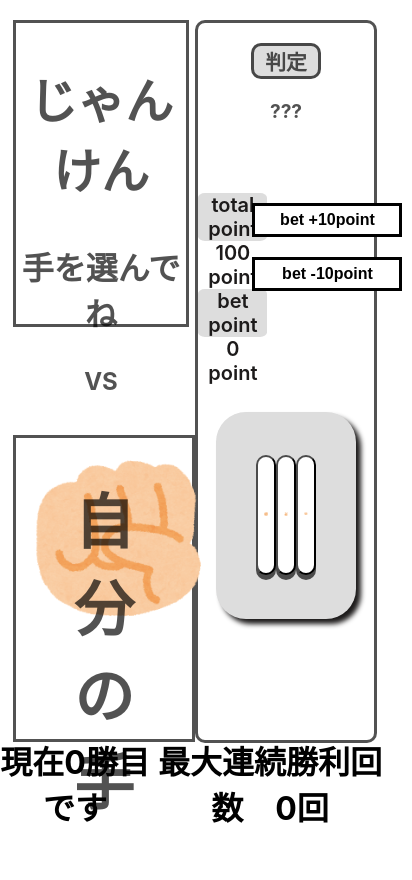
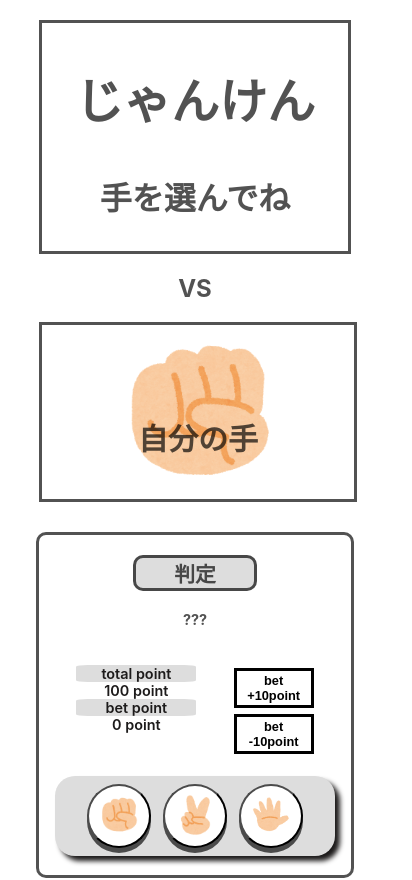
Before and after one commit to koshiro-adachi/janken-app, a React (Create React App) app: page /vspage in a window 390 px wide. Shown: the top 880 px of the page, 412 px wide, since content can reach past the window. Before the commit the page ends 844 px from the top, so only its background shows below. Built offline with nearby package versions, Linux system fonts and the light colour scheme.

Commit message:
responsive

```diff
--- a/src/Pages/VSpage/vsPage.css
+++ b/src/Pages/VSpage/vsPage.css
@@ -186,3 +186,130 @@
   margin: 0 auto;
   font-size: 2rem;
 }
+@media screen and (max-width: 1190px) {
+  .handButton {
+    height: 6.5rem;
+    width: 6.5rem;
+  }
+  .changeImageWrapper h2 {
+    font-size: 50px;
+  }
+}
+@media screen and (max-width: 1180px) {
+  .handButton {
+    height: 6rem;
+    width: 6rem;
+  }
+}
+@media screen and (max-width: 1000px) {
+  .buttonWrapper {
+    margin: 6% 5%;
+    padding: 8px 20px;
+    border-radius: 20px;
+  }
+}
+@media screen and (max-width: 890px) {
+  .changeImageWrapper h2 {
+    font-size: 45px;
+  }
+}
+@media screen and (max-width: 800px) {
+  .vsDiv {
+    width: 100vw;
+    height: auto;
+    display: block;
+  }
+  .vsPageLeft {
+    margin: 0 auto;
+    width: 80%;
+  }
+  .vsPageRight {
+    width: 80%;
+    margin: 30px auto;
+  }
+  .bottomMessage {
+    margin-bottom: 20px;
+  }
+  .buttonWrapper {
+    margin: 6% 10%;
+    padding: 10px 40px;
+    border-radius: 30px;
+    height: 26%;
+  }
+  .handButton {
+    height: 7.5rem;
+    width: 7.5rem;
+  }
+}
+@media screen and (max-width: 680px) {
+  .buttonWrapper {
+    margin: 6% 5%;
+    padding: 8px 20px;
+    border-radius: 20px;
+  }
+  .bottomMessage {
+    display: block;
+    text-align: center;
+  }
+}
+@media screen and (max-width: 555px) {
+  .handButton {
+    height: 6rem;
+    width: 6rem;
+  }
+}
+@media screen and (max-width: 450px) {
+  .handButton {
+    height: 5rem;
+    width: 5rem;
+  }
+  .winCounter {
+    font-size: 1.5rem;
+  }
+  .changeImageWrapper h2 {
+    font-size: 40px;
+  }
+}
+@media screen and (max-width: 400px) {
+  .handButton {
+    height: 4rem;
+    width: 4rem;
+  }
+  .changeImageWrapper h2 {
+    font-size: 30px;
+  }
+  .changeImageWrapper img {
+    width: auto;
+    height: 150px;
+  }
+  .betButton {
+    width: 80px;
+  }
+  .betButton button {
+    font-size: 0.8rem;
+    width: 80px;
+    padding: 2px 5px;
+    margin: 3px;
+  }
+  .judgeWrapper {
+    height: 110px;
+  }
+  .judgeWrapper span {
+    font-size: 1rem;
+  }
+  .vsPageRight h3 {
+    font-size: 0.9rem;
+  }
+}
+@media screen and (max-width: 300px) {
+  .handButton {
+    height: 3rem;
+    width: 3rem;
+  }
+  .winCounter {
+    font-size: 1rem;
+  }
+  .changeImageWrapper h2 {
+    font-size: 20px;
+  }
+}
```
